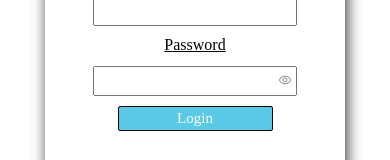
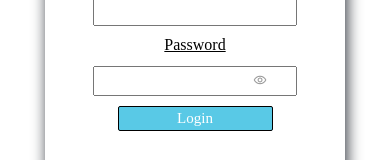
Before and after one commit to MJStone587/FinancialForge_MERN, a React (Create React App) app in the folder client/: page /login in a window 390 px wide. Shown: the part 425-585 px from the top of the page. Built offline with nearby package versions, Linux system fonts and the light colour scheme.

Commit message:
stupid browsers giving me unreliable mobile display, lets try the 5th fix and see if this works

```diff
--- a/client/src/index.css
+++ b/client/src/index.css
@@ -532,7 +532,7 @@ td {
 }
 .eye-wrapper-login {
   margin-top: -30px;
-  left: 90px;
+  left: 65px;
   top: 31px;
   position: relative;
   z-index: 4;
@@ -541,7 +541,7 @@ td {
   position: relative;
   margin-top: -26px;
   max-width: 20px;
-  left: 185px;
+  left: 133px;
   top: 50px;
   z-index: 4;
 }
@@ -700,13 +700,13 @@ td {
   }
   .eye-wrapper-login {
     margin-top: -30px;
-    left: 90px;
+    left: 65px;
     top: 36px;
   }
   .eye-wrapper-signup {
     margin-top: -26px;
     max-width: 20px;
-    left: 185px;
+    left: 133px;
     top: 55px;
   }
   .navLinks a {
```
